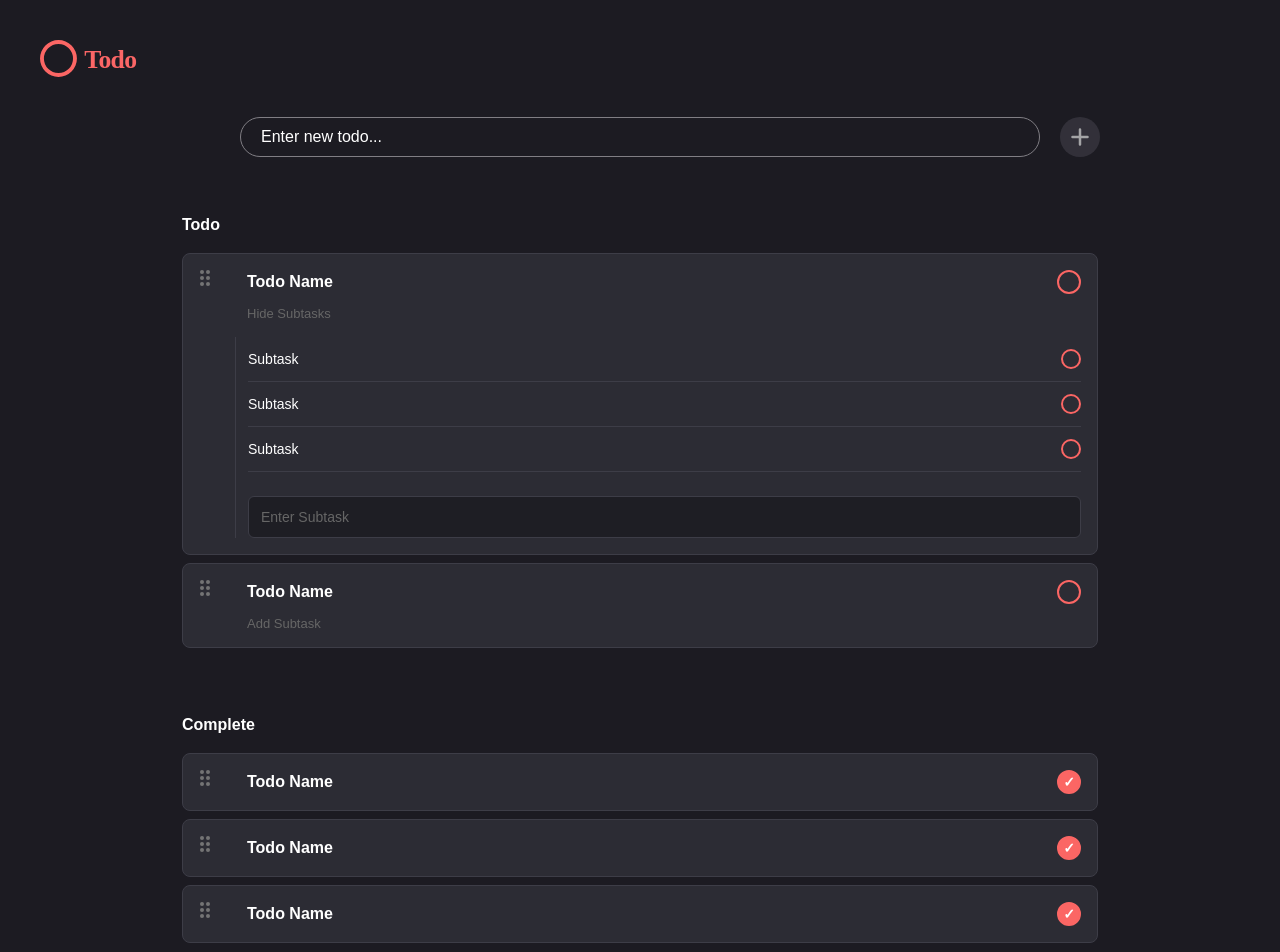
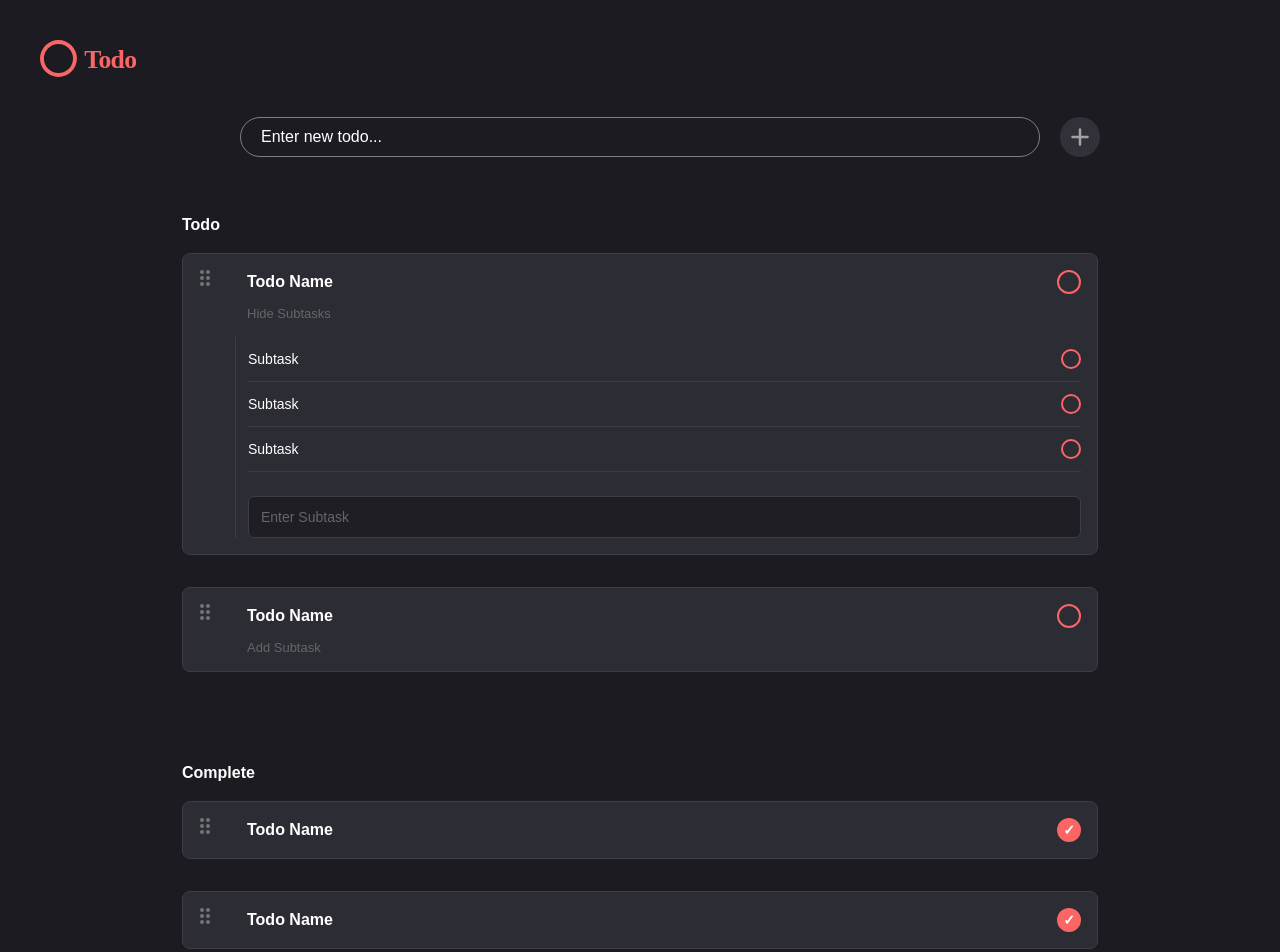
Before and after one commit to HelderBalbino/helder-frontend-challenge, a React (Vite) app: page / in a window 1280 px wide. Shown: the top 952 px of the page. Built offline with nearby package versions, Linux system fonts and the light colour scheme.

Commit message:
Refactor Todo component: increase margin-bottom for improved spacing and layout

```diff
--- a/src/Components/Todo.tsx
+++ b/src/Components/Todo.tsx
@@ -104,7 +104,7 @@ const StyledTodo = styled(Todo)`
 	background-color: #2c2c34;
 	border: 1px solid #3d3d47;
 	border-radius: 8px;
-	margin-bottom: 8px;
+	margin-bottom: 32px;
 	padding: 16px;
 	position: relative;
 
```
